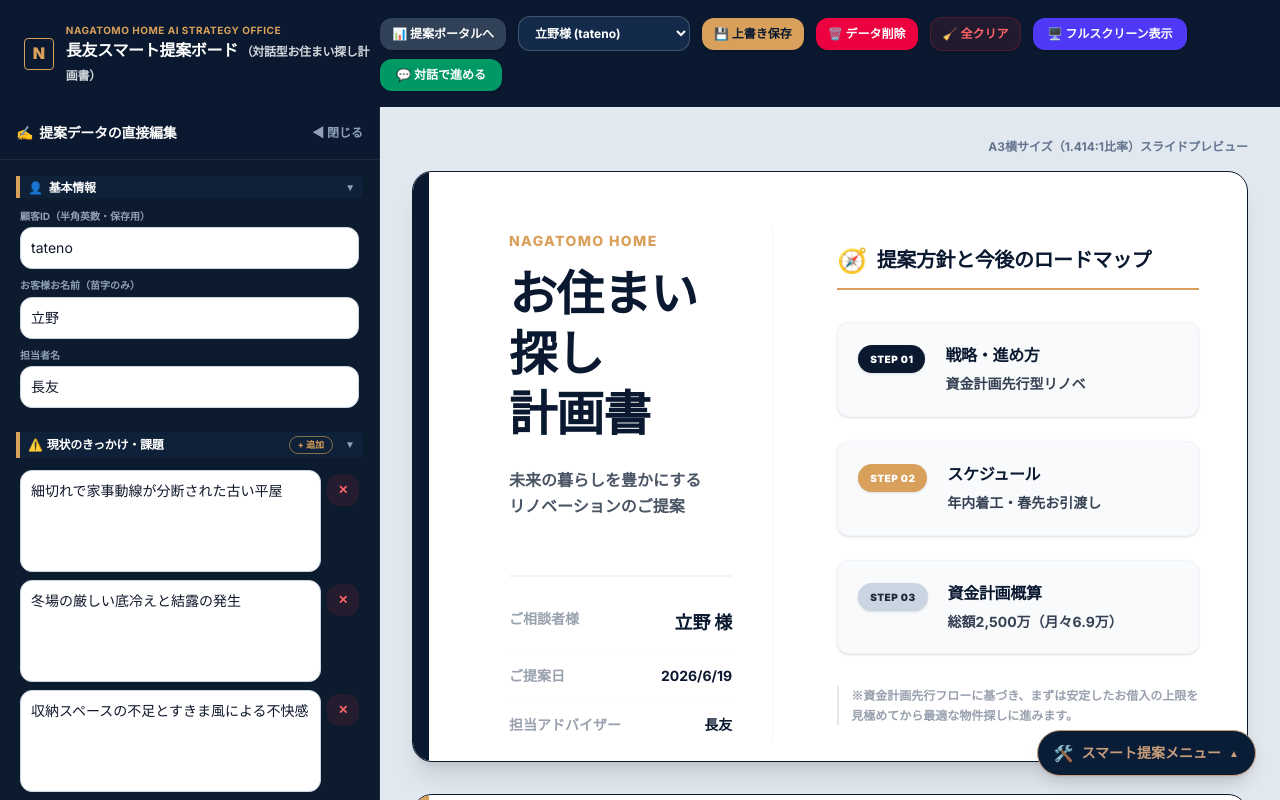
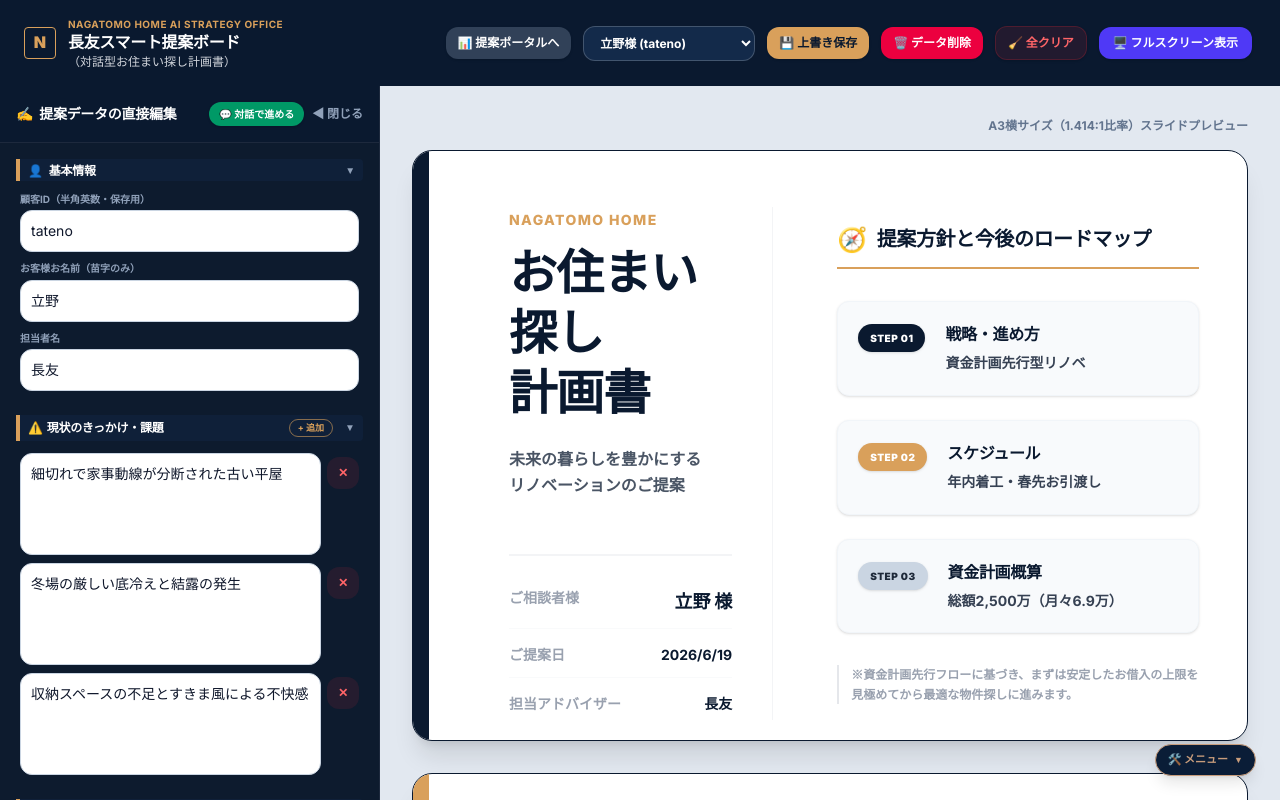
Before and after one commit to nagatomo-home-admin/vr-viewer, a Next.js app: page /hearing in a window 1280 px wide. Shown: the top 800 px of the page. Built offline with nearby package versions, Linux system fonts and the light colour scheme.

Commit message:
style: お住まい探し計画書のUIおよびメニューボタンのレイアウト調整

```diff
--- a/src/app/hearing/page.tsx
+++ b/src/app/hearing/page.tsx
@@ -893,7 +893,8 @@ export default function HearingPage() {
           <div className="border border-[#D9A05B] rounded w-8 h-8 flex items-center justify-center font-black text-[#D9A05B]">N</div>
           <div>
             <span className="text-[#D9A05B] text-[10px] font-bold tracking-wider uppercase block">Nagatomo Home AI Strategy Office</span>
-            <h1 className="text-base font-bold">長友スマート提案ボード <span className="text-xs text-gray-300">（対話型お住まい探し計画書）</span></h1>
+            <h1 className="text-base font-bold leading-tight">長友スマート提案ボード</h1>
+            <span className="text-xs text-gray-300 block mt-0.5">（対話型お住まい探し計画書）</span>
           </div>
         </div>
 
@@ -944,16 +945,6 @@ export default function HearingPage() {
           >
             🖥️ フルスクリーン表示
           </button>
-
-          <button
-            onClick={() => {
-              setHearingStep(0);
-              setIsHearingModalOpen(true);
-            }}
-            className="bg-emerald-600 hover:bg-emerald-500 text-white font-bold text-xs px-4 py-2 rounded-xl transition shadow flex items-center gap-1.5 whitespace-nowrap"
-          >
-            💬 対話で進める
-          </button>
         </div>
       </header>
 
@@ -970,12 +961,23 @@ export default function HearingPage() {
             <h2 className="text-sm font-bold text-white flex items-center gap-1.5">
               <span className="text-[#D9A05B]">✍️</span> 提案データの直接編集
             </h2>
+            <div className="flex items-center gap-2">
+              <button
+                onClick={() => {
+                  setHearingStep(0);
+                  setIsHearingModalOpen(true);
+                }}
+                className="bg-emerald-600 hover:bg-emerald-500 text-white font-bold text-[10px] px-2.5 py-1 rounded-lg transition shadow flex items-center gap-1 whitespace-nowrap"
+              >
+                💬 対話で進める
+              </button>
               <button
                 onClick={() => setIsSidebarOpen(false)}
                 className="text-xs text-slate-400 hover:text-[#D9A05B] font-bold transition flex items-center gap-1"
               >
                 ◀ 閉じる
               </button>
+            </div>
           </div>
 
           <div className="flex-grow overflow-y-auto p-4 space-y-6 text-xs text-slate-300 [&::-webkit-scrollbar]:w-1.5 [&::-webkit-scrollbar-track]:bg-transparent [&::-webkit-scrollbar-thumb]:bg-slate-700/60 [&::-webkit-scrollbar-thumb]:rounded-full hover:[&::-webkit-scrollbar-thumb]:bg-slate-600">
--- a/src/components/SmartBoardMenu.tsx
+++ b/src/components/SmartBoardMenu.tsx
@@ -119,13 +119,12 @@ export default function SmartBoardMenu() {
       {/* メニュー開閉ボタン */}
       <button
         onClick={() => setIsOpen(!isOpen)}
-        className="flex items-center gap-2 px-4 py-2.5 bg-[#0A1D37] hover:bg-[#C89D7C] text-[#C89D7C] hover:text-[#0A1D37] border border-[#C89D7C] rounded-full shadow-lg transition-all duration-300 font-bold text-xs md:text-sm cursor-pointer"
+        className="flex items-center gap-1.5 px-3 py-1.5 bg-[#0A1D37] hover:bg-[#C89D7C] text-[#C89D7C] hover:text-[#0A1D37] border border-[#C89D7C] rounded-full shadow-lg transition-all duration-300 font-bold text-[11px] cursor-pointer"
         aria-expanded={isOpen}
       >
-        <span className="text-sm md:text-base">🛠️</span>
-        <span>スマート提案メニュー</span>
-        <span className={`text-[10px] transition-transform duration-300 ${isOpen ? 'rotate-180' : ''}`}>
-          ▲
+        <span>🛠️ メニュー</span>
+        <span className={`text-[9px] transition-transform duration-300 ${isOpen ? 'rotate-180' : ''}`}>
+          ▼
         </span>
       </button>
     </div>
```
Lines whose indentation alone changed are shown as unchanged.
